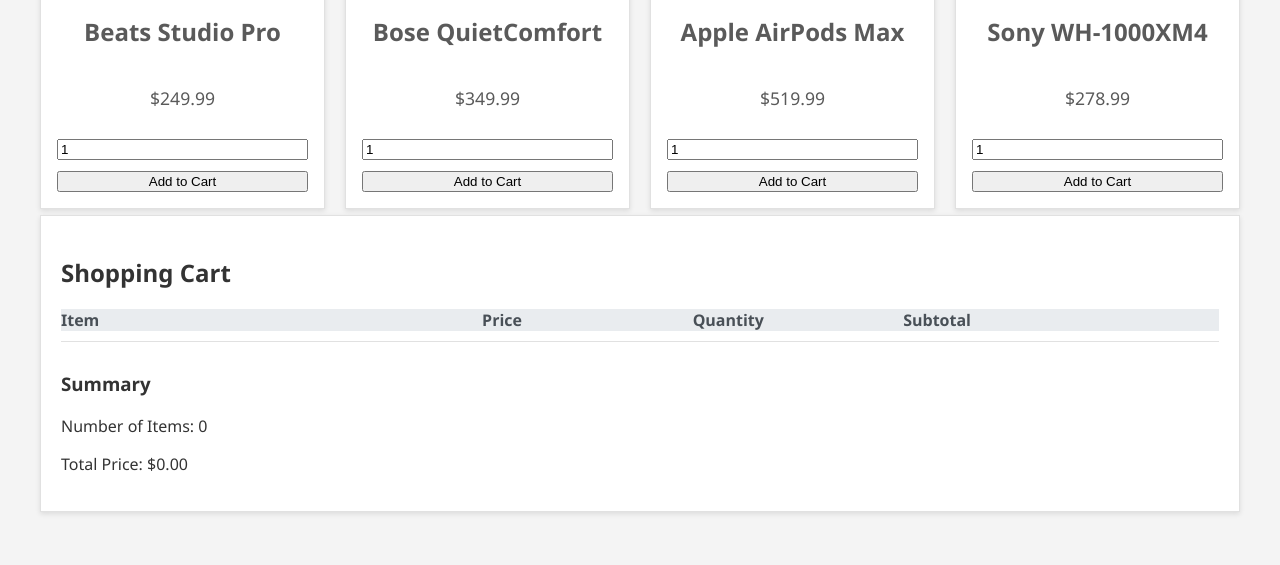
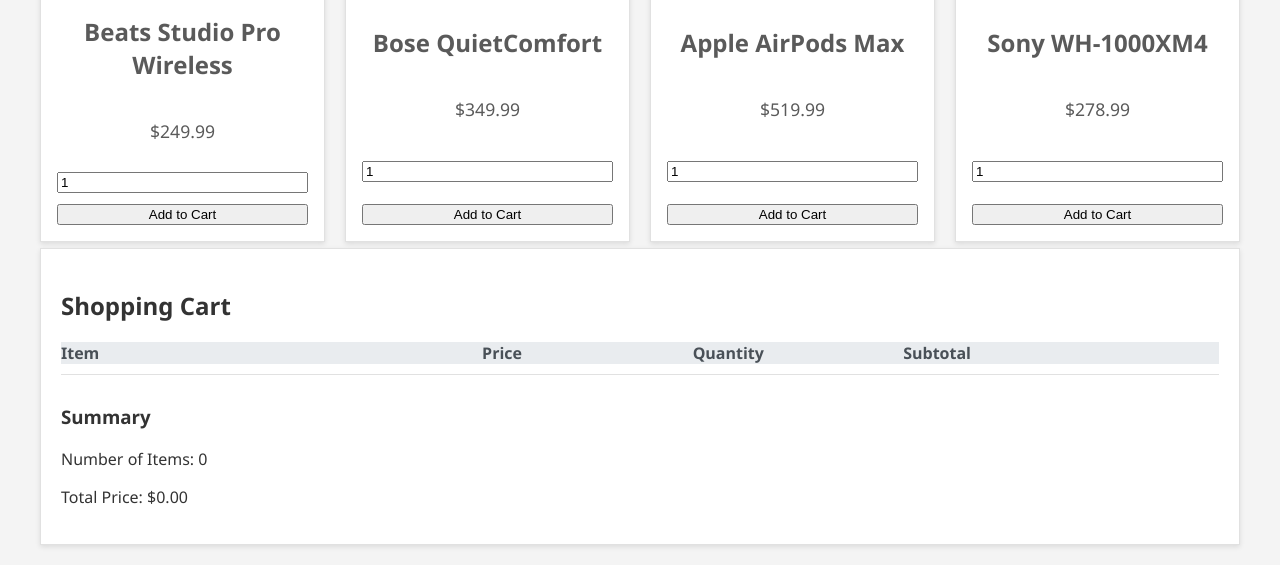
Before and after one commit to JacobSidanov/Simple-Shopping-Cart-Interface-Project, a website: page index.html in a window 1280 px wide. Shown: the part 241-806 px from the top of the page. Drawn offline with Linux system fonts and the light colour scheme.

Commit message:
Update index.html

```diff
--- a/index.html
+++ b/index.html
@@ -15,10 +15,10 @@
         <!-- Product 1 -->
         <div class="product" id="product1">
             <img src="https://imgur.com/Iw8Zzib.jpg" alt="Beats Studio Pro"/>
-            <h2>Beats Studio Pro</h2>
+            <h2>Beats Studio Pro Wireless</h2>
             <p>$249.99</p>
             <input type="number" value="1" min="1" id="quantity1">
-            <button onclick="addToCart('Beats Studio Pro', 249.99, document.getElementById('quantity1').value)">Add to Cart</button>
+            <button onclick="addToCart('Beats Studio Pro Wireless', 249.99, document.getElementById('quantity1').value)">Add to Cart</button>
         </div>
         <!-- Product 2 -->
         <div class="product" id="product2">
@@ -49,7 +49,7 @@
     <div class="cart-container">
         <h2>Shopping Cart</h2>
         <div id="cart-items">
-            <!-- Cart items will be dynamically inserted here -->
+
         </div>
         <div class="cart-summary" id="cart-summary">
             <h3>Summary</h3>
```
